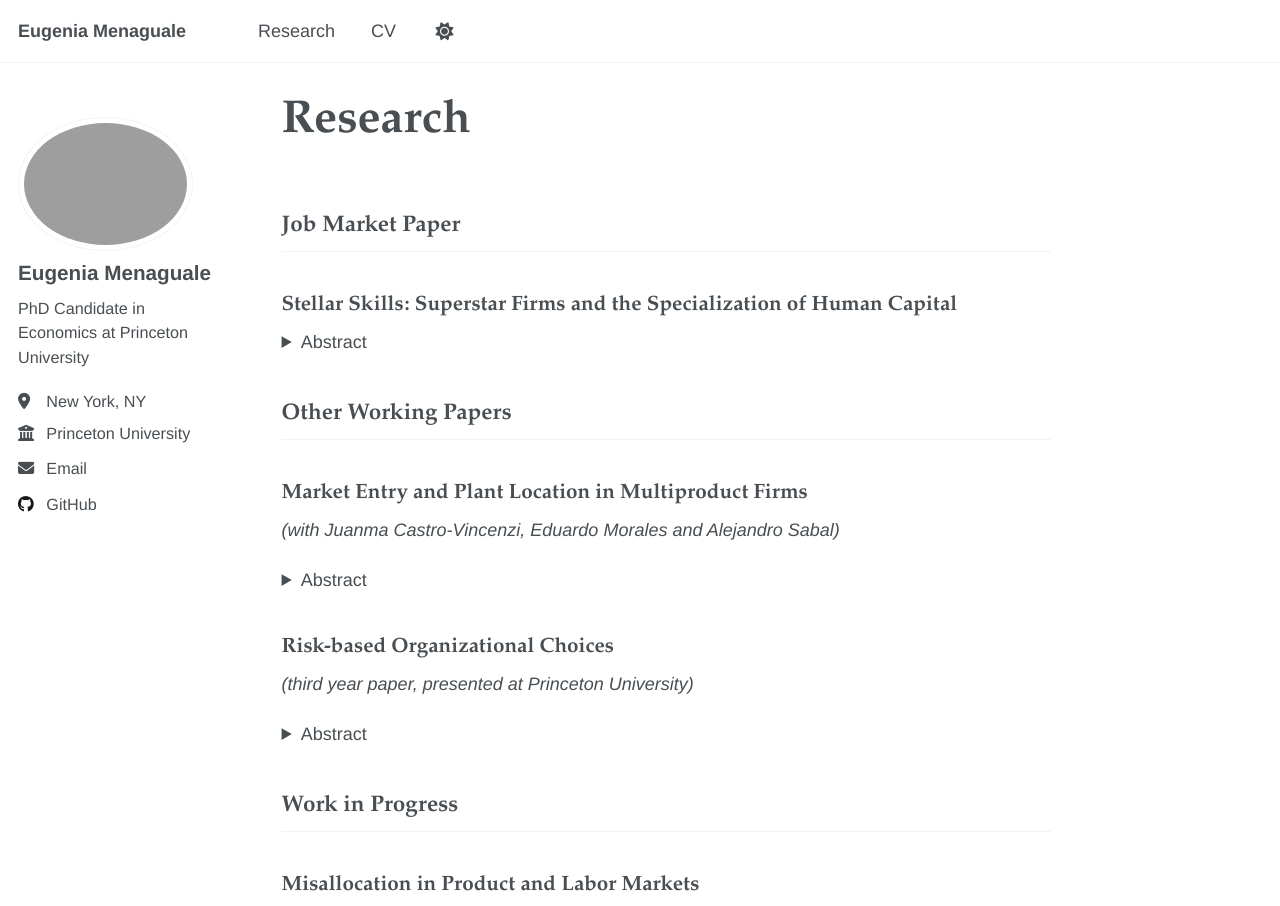
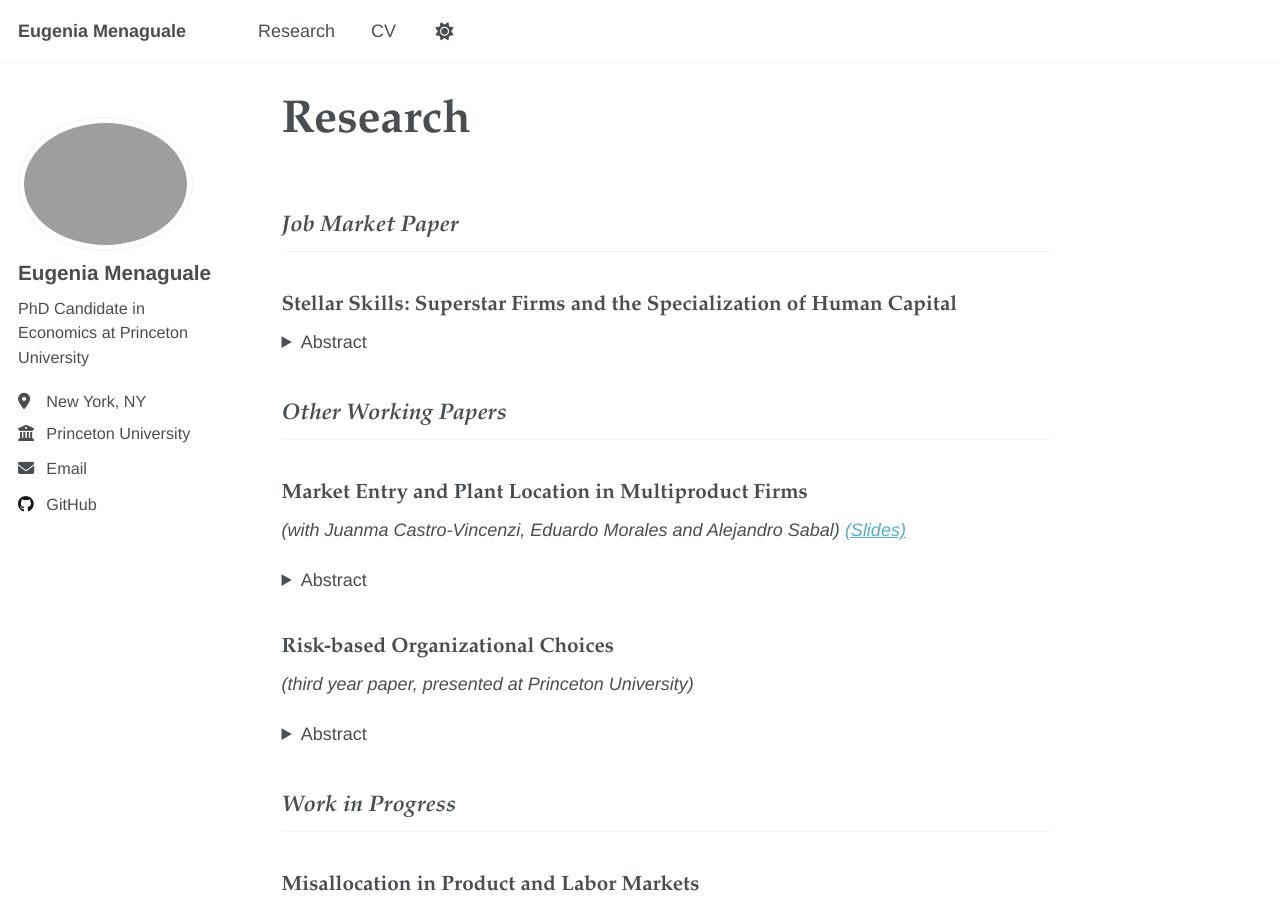
Before and after one commit to eumena/eumena.github.io, a Jekyll site: the page built from _pages/research.md, in a window 1280 px wide and 1290 px high. Shown: the top 906 px of the window. Built offline with Jekyll 4.4.1, drawn with Linux system fonts in a browser that asks for light colours; a script that is not in the unit is left out.

Commit message:
research page update

```diff
--- a/_pages/research.md
+++ b/_pages/research.md
@@ -5,7 +5,7 @@ layout: single
 author_profile: true
 ---
 
-## Job Market Paper
+## *Job Market Paper*
 
 ### Stellar Skills: Superstar Firms and the Specialization of Human Capital
 
@@ -18,10 +18,10 @@ author_profile: true
 
 </details>
 
-## Other Working Papers
+## *Other Working Papers*
 
 ### Market Entry and Plant Location in Multiproduct Firms
-*(with Juanma Castro-Vincenzi, Eduardo Morales and Alejandro Sabal)*
+*(with Juanma Castro-Vincenzi, Eduardo Morales and Alejandro Sabal)* [*(Slides)*](/files/cmms.pdf)
 
 <!-- [📄 PDF](/files/market-entry-paper.pdf) | [📊 Slides](/files/market-entry-slides.pdf) -->
 
@@ -44,7 +44,7 @@ author_profile: true
 <!-- [📄 PDF](/files/risk-organizational-paper.pdf) | [📊 Slides](/files/risk-organizational-slides.pdf) -->
 
 
-## Work in Progress
+## *Work in Progress*
 
 ### Misallocation in Product and Labor Markets
 *(presented at Princeton University)*
```
